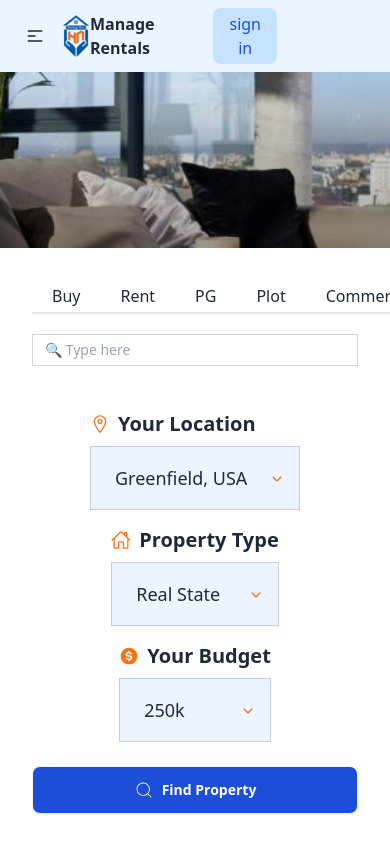
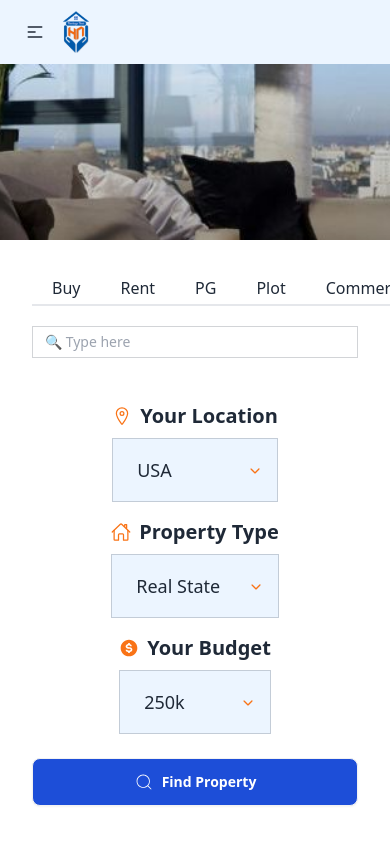
Before and after one commit to rontysarkar/Heritage-Nest, a React (Vite) app: page /buy in a window 390 px wide. Shown: the top 844 px of the page. Built offline with nearby package versions, Linux system fonts and the light colour scheme.

Commit message:
respone sive

```diff
--- a/src/Pages/Buyer.jsx/HeroSection.jsx/HeroSection.jsx
+++ b/src/Pages/Buyer.jsx/HeroSection.jsx/HeroSection.jsx
@@ -39,10 +39,10 @@ const HeroSection = () => {
                         <div className='relative'>
                             <IoIosArrowDown className='absolute right-4 bottom-6 text-sm text-orange-500' />
                             <select name="#" className='input input-bordered w-full input-lg  rounded-none bg-[#ecf5ff] '>
-                            <option value="">Greenfield, USA</option>
-                            <option value=""> New York City, USA</option>
-                            <option value="">Greenfield, USA</option>
-                            <option value=""> New York City, USA</option>
+                            <option value=""> USA</option>
+                            <option value=""> New York </option>
+                            <option value="">Greenfield</option>
+                            <option value=""> City</option>
                             </select>
                         </div>
                     </div>
--- a/src/Sherd/Navbar.jsx
+++ b/src/Sherd/Navbar.jsx
@@ -102,8 +102,8 @@ const Navbar = () => {
 
             <div className="navbar-end space-x-4">
 
-                <NavLink className="hover:text-orange font-bold"><span>Manage Rentals</span></NavLink>
-                <Link ><button className="ml-4 py-1 px-4  rounded-lg text-blue-700  bg-[#c5e2ff]">sign in</button></Link>
+                <NavLink className="hover:text-orange font-bold hidden lg:flex "><span>Manage Rentals</span></NavLink>
+                <Link ><button className="hidden lg:flex lg:ml-4 py-1 px-4  rounded-lg text-blue-700  bg-[#c5e2ff] ">sign in</button></Link>
 
             </div>
         </div>
```
